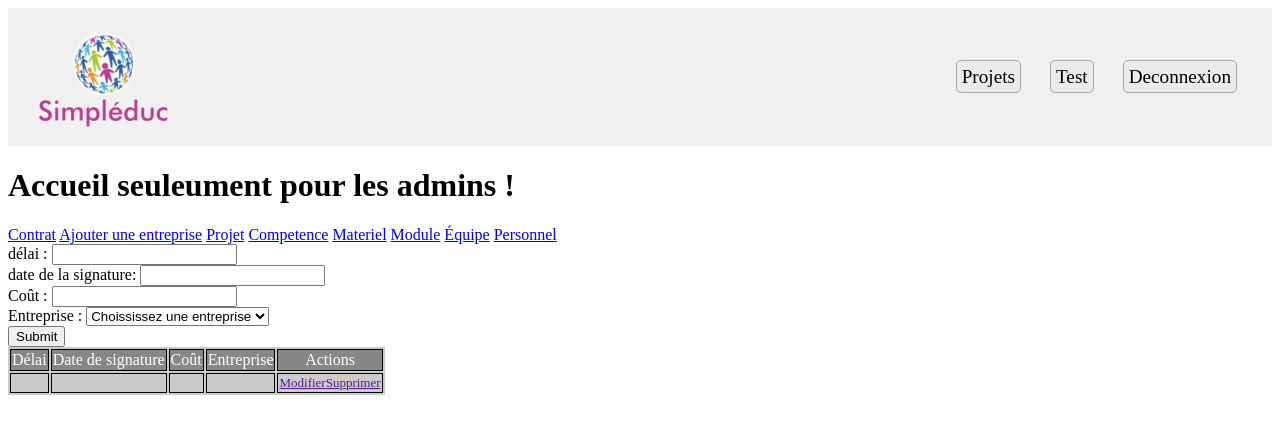
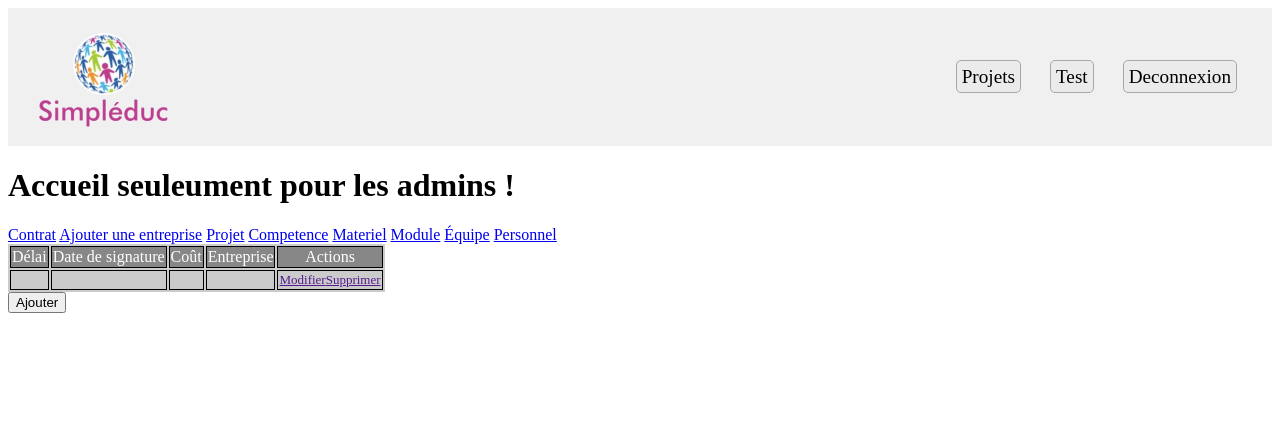
Before and after one commit to Toni59400/Simpleduc, a PHP site: page /connexion/accueil_admin.php?contrat=1 in a window 1280 px wide. Shown: the top 434 px of the page. Run offline with PHP 8.4, Linux system fonts and the light colour scheme; a user stored in the database is signed in.

Commit message:
accueil_admin

```diff
--- a/accueil_admin.php
+++ b/accueil_admin.php
@@ -33,27 +33,7 @@
 <?php
 if (isset($_GET['contrat'])){
 ?>
-        <form action="" method="post">
-            <div>
-                <label for="delai">délai :</label>
-                <input type="text" id="delai" name="delai">
-            </div>
-            <div>
-                <label for="date_signature">date de la signature:</label>
-                <input type="datetime" id="date_signature" name="date_signature">
-            </div>
-            <div>
-                <label for="cout">Coût :</label>
-                <input type="text" id="cout" name="cout">
-            </div>
-            <div>
-                <label for="entreprise">Entreprise :</label>
-                <select name="entreprise" id="entreprise">
-                    <option value="">Choississez une entreprise</option>
-                </select>
-            </div>
-        </form>
-        <input type="submit">
+
 
         <table>
             <thead>
@@ -75,25 +55,41 @@ if (isset($_GET['contrat'])){
                 </tr>
             </tbody>
         </table>
+
+        <form method="post">
+            <input type="submit" value="Ajouter" name="ajouter_contrat">
+        </form>
+        <?php
+            if(isset($_POST['ajouter_contrat'])){
+        ?>
+        <form method="post">
+            <div>
+                <label for="delai">délai :</label>
+                <input type="text" id="delai" name="delai">
+            </div>
+            <div>
+                <label for="date_signature">date de la signature:</label>
+                <input type="datetime" id="date_signature" name="date_signature">
+            </div>
+            <div>
+                <label for="cout">Coût :</label>
+                <input type="text" id="cout" name="cout">
+            </div>
+            <div>
+                <label for="entreprise">Entreprise :</label>
+                <select name="entreprise" id="entreprise">
+                    <option value="">Choississez une entreprise</option>
+                </select>
+            </div>
+        </form>
+        <input type="submit">
+                <?php
+            }
+        ?>
 <?php
 }
 if (isset($_GET['entreprise'])){
 ?>
-        <form action="" method="post">
-            <div>
-                <label for="nom">Nom de l'entreprise:</label>
-                <input type="text" id="nom" name="nom">
-            </div>
-            <div>
-                <label for="coordonnees">Email de l'entreprise:</label>
-                <input type="email" id="coordonnees" name="coordonnees">
-            </div>
-            <div>
-                <label for="contact">Email du contact de l'entreprise:</label>
-                <input type="email" id="contact" name="contact">
-            </div>
-        </form>
-        <input type="submit">
 
         <table>
             <thead>
@@ -114,23 +110,35 @@ if (isset($_GET['entreprise'])){
             </tbody>
         </table>
 
+        <form method="post">
+            <input type="submit" value="Ajouter" name="ajouter_contrat">
+        </form>
+        <?php
+            if(isset($_POST['ajouter_contrat'])){
+        ?>
+        <form action="" method="post">
+            <div>
+                <label for="nom">Nom de l'entreprise:</label>
+                <input type="text" id="nom" name="nom">
+            </div>
+            <div>
+                <label for="coordonnees">Email de l'entreprise:</label>
+                <input type="email" id="coordonnees" name="coordonnees">
+            </div>
+            <div>
+                <label for="contact">Email du contact de l'entreprise:</label>
+                <input type="email" id="contact" name="contact">
+            </div>
+        </form>
+        <input type="submit">
+        <?php
+            }
+        ?>
+
 <?php
 }
 if (isset($_GET['projet'])){
 ?>
-        <form action="" method="post">
-            <div>
-                <label for="contrat">contrat</label>
-                <select name="contrat" id="contrat">
-                    <option value="">Choississez un contrat</option>
-                </select>
-            </div>
-            <input type="submit" value="Selectionner">
-            <div>
-                <textarea name="cahier_des_charges" placeholder="cahier des charges" id="cahier_des_charges" cols="30" rows="10"></textarea>
-            </div>
-        </form>
-        <input type="submit">
 
         <table>
             <thead>
@@ -152,17 +160,33 @@ if (isset($_GET['projet'])){
                 </tr>
             </tbody>
         </table>
+
+        <form method="post">
+            <input type="submit" value="Ajouter" name="ajouter_contrat">
+        </form>
+        <?php
+            if(isset($_POST['ajouter_contrat'])){
+        ?>
+        <form action="" method="post">
+            <div>
+                <label for="contrat">contrat</label>
+                <select name="contrat" id="contrat">
+                    <option value="">Choississez un contrat</option>
+                </select>
+            </div>
+            <input type="submit" value="Selectionner">
+            <div>
+                <textarea name="cahier_des_charges" placeholder="cahier des charges" id="cahier_des_charges" cols="30" rows="10"></textarea>
+            </div>
+        </form>
+        <input type="submit">
+        <?php
+            }
+        ?>
 <?php
 }
 if (isset($_GET['competence'])){
 ?>
-        <form action="" method="post">
-            <div>
-                <label for="competence">Competence</label>
-                <input type="competence" id="competence" name="competence">
-            </div>
-        </form>
-        <input type="submit">
 
         <table>
             <thead>
@@ -178,17 +202,27 @@ if (isset($_GET['competence'])){
                 </tr>
             </tbody>
         </table>
+
+        <form method="post">
+            <input type="submit" value="Ajouter" name="ajouter_contrat">
+        </form>
+        <?php
+            if(isset($_POST['ajouter_contrat'])){
+        ?>
+        <form action="" method="post">
+            <div>
+                <label for="competence">Competence</label>
+                <input type="competence" id="competence" name="competence">
+            </div>
+        </form>
+        <input type="submit">
+        <?php
+            }
+        ?>
 <?php
 }
 if (isset($_GET['materiel'])){
 ?>
-        <form action="" method="post">
-            <div>
-                <label for="materiel">Materiel</label>
-                <input type="materiel" id="materiel" name="materiel">
-            </div>
-        </form>
-        <input type="submit">
 
         <table>
             <thead>
@@ -204,28 +238,27 @@ if (isset($_GET['materiel'])){
                 </tr>
             </tbody>
         </table>
+
+        <form method="post">
+            <input type="submit" value="Ajouter" name="ajouter_contrat">
+        </form>
+        <?php
+            if(isset($_POST['ajouter_contrat'])){
+        ?>
+        <form action="" method="post">
+            <div>
+                <label for="materiel">Materiel</label>
+                <input type="materiel" id="materiel" name="materiel">
+            </div>
+        </form>
+        <input type="submit">
+        <?php
+            }
+        ?>
 <?php
 }
 if (isset($_GET['module'])){
 ?>
-        <form action="" method="post">
-            <div>
-                <label for="nom">Nom du module</label>
-                <input type="nom" id="nom" name="nom">
-            </div>
-            <div>
-                <select name="equipe" id="equipe">
-                    <option value="">Choississez une équipe</option>
-                </select>
-            </div>
-            <div>
-                <select name="projet" id="projet">
-                    <option value="">Choississez un projet</option>
-                </select>
-            </div>
-        </form>
-        <input type="submit">
-
         <table>
             <thead>
                 <tr>
@@ -244,25 +277,36 @@ if (isset($_GET['module'])){
                 </tr>
             </tbody>
         </table>
+        <form method="post">
+            <input type="submit" value="Ajouter" name="ajouter_contrat">
+        </form>
+        <?php
+            if(isset($_POST['ajouter_contrat'])){
+        ?>
+        <form action="" method="post">
+            <div>
+                <label for="nom">Nom du module</label>
+                <input type="nom" id="nom" name="nom">
+            </div>
+            <div>
+                <select name="equipe" id="equipe">
+                    <option value="">Choississez une équipe</option>
+                </select>
+            </div>
+            <div>
+                <select name="projet" id="projet">
+                    <option value="">Choississez un projet</option>
+                </select>
+            </div>
+        </form>
+        <input type="submit">
+        <?php
+            }
+        ?>
 <?php
 }
 if (isset($_GET['equipe'])){
 ?>
-        <form action="" method="post">
-            <div>
-                <label for="nom">Nom de l'équipe</label>
-                <input type="nom" id="nom" name="nom">
-            </div>
-            <div>
-                <label for="dev">Développeur</label>
-                <input type="text">
-            </div>
-            <div>
-                <label for="chef">Nom du chef de l'équipe</label>
-                <input type="text" id="chef" name="chef">
-            </div>
-        </form>
-        <input type="submit">
 
         <table>
             <thead>
@@ -282,34 +326,35 @@ if (isset($_GET['equipe'])){
                 </tr>
             </tbody>
         </table>
+
+        <form method="post">
+            <input type="submit" value="Ajouter" name="ajouter_contrat">
+        </form>
+        <?php
+            if(isset($_POST['ajouter_contrat'])){
+        ?>
+        <form action="" method="post">
+            <div>
+                <label for="nom">Nom de l'équipe</label>
+                <input type="nom" id="nom" name="nom">
+            </div>
+            <div>
+                <label for="dev">Développeur</label>
+                <input type="text">
+            </div>
+            <div>
+                <label for="chef">Nom du chef de l'équipe</label>
+                <input type="text" id="chef" name="chef">
+            </div>
+        </form>
+        <input type="submit">
+        <?php
+            }
+        ?>
 <?php
 }
 if (isset($_GET['personnel'])){
 ?>
-        <form action="">
-            <div>
-                <label for="nom_personnel">Nom</label>
-                <input type="text" id="nom_personnel" name="nom_personnel">
-            </div>
-            <div>
-                <label for="prenom_personnel">Prénom</label>
-                <input type="text" id="prenom_personnel" name="prenom_personnel">
-            </div>
-            <div>
-                <label for="email_personnel">Email</label>
-                <input type="text" id="email_personnel" name="email_personnel">
-            </div>
-            <div>
-                <select name="fonction" id="fonction">
-                <option value="">Choississez une fonction</option>
-                </select>
-            </div>
-            <div>
-                <label for="admin">Admin</label>
-                <input type="checkbox" id="admin" name="admin">
-            </div>
-
-        </form>
         <table>
             <thead>
                 <tr>
@@ -337,6 +382,40 @@ if (isset($_GET['personnel'])){
             </tbody>
         </table>
 
+        <form method="post">
+            <input type="submit" value="Ajouter" name="ajouter_contrat">
+        </form>
+        <?php
+            if(isset($_POST['ajouter_contrat'])){
+        ?>
+        <form action="">
+            <div>
+                <label for="nom_personnel">Nom</label>
+                <input type="text" id="nom_personnel" name="nom_personnel">
+            </div>
+            <div>
+                <label for="prenom_personnel">Prénom</label>
+                <input type="text" id="prenom_personnel" name="prenom_personnel">
+            </div>
+            <div>
+                <label for="email_personnel">Email</label>
+                <input type="text" id="email_personnel" name="email_personnel">
+            </div>
+            <div>
+                <select name="fonction" id="fonction">
+                <option value="">Choississez une fonction</option>
+                </select>
+            </div>
+            <div>
+                <label for="admin">Admin</label>
+                <input type="checkbox" id="admin" name="admin">
+            </div>
+        </form>
+        <input type="submit">
+        <?php
+            }
+        ?>
+
 <?php
 }
 }else{
--- a/style.css
+++ b/style.css
@@ -83,7 +83,7 @@ table tbody td {
 font-size: 13px;
 }
 table tr:nth-child(even) {
-background: #CC3BFC;
+background: #eeeeee;
 }
 table thead {
 background: #878787;
```
